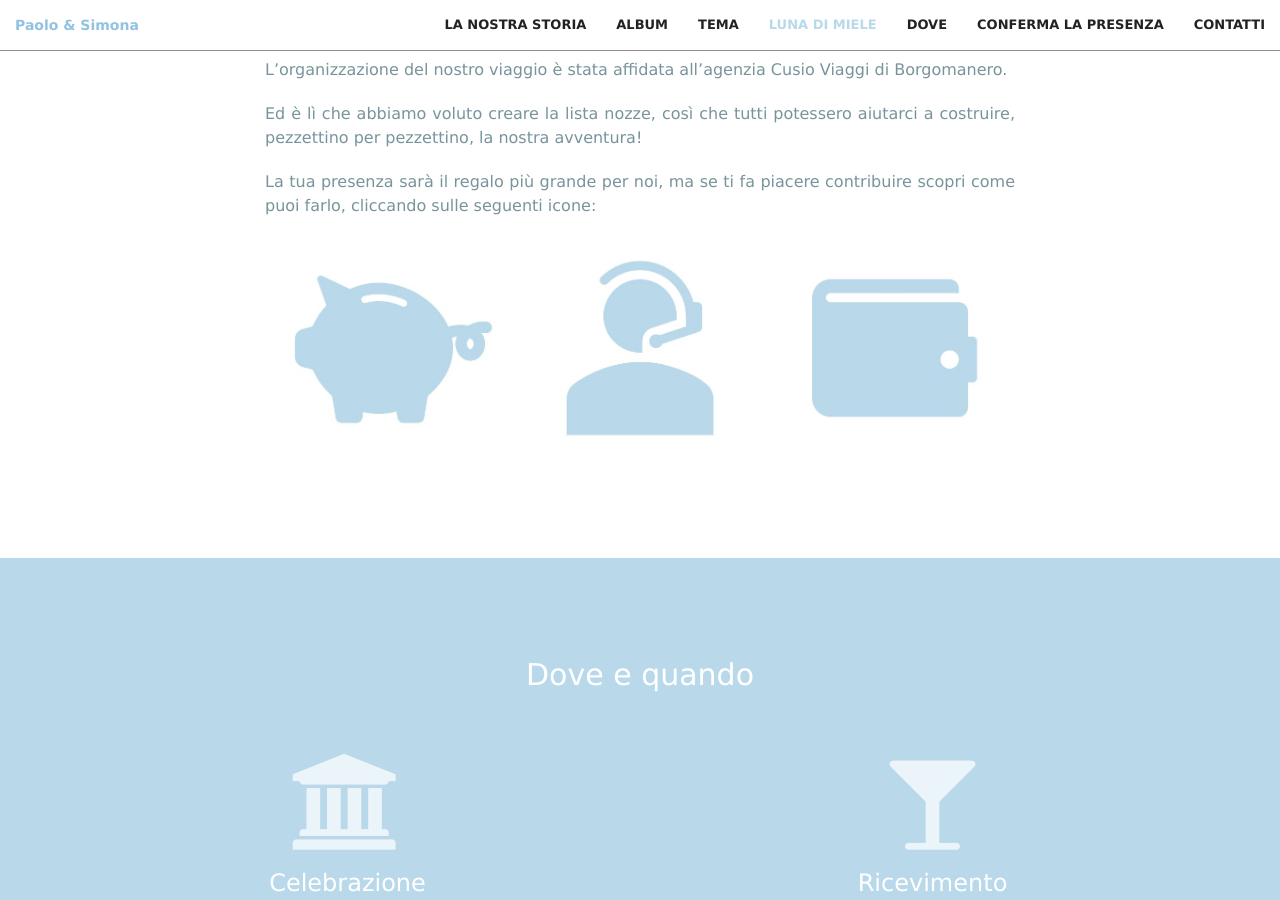
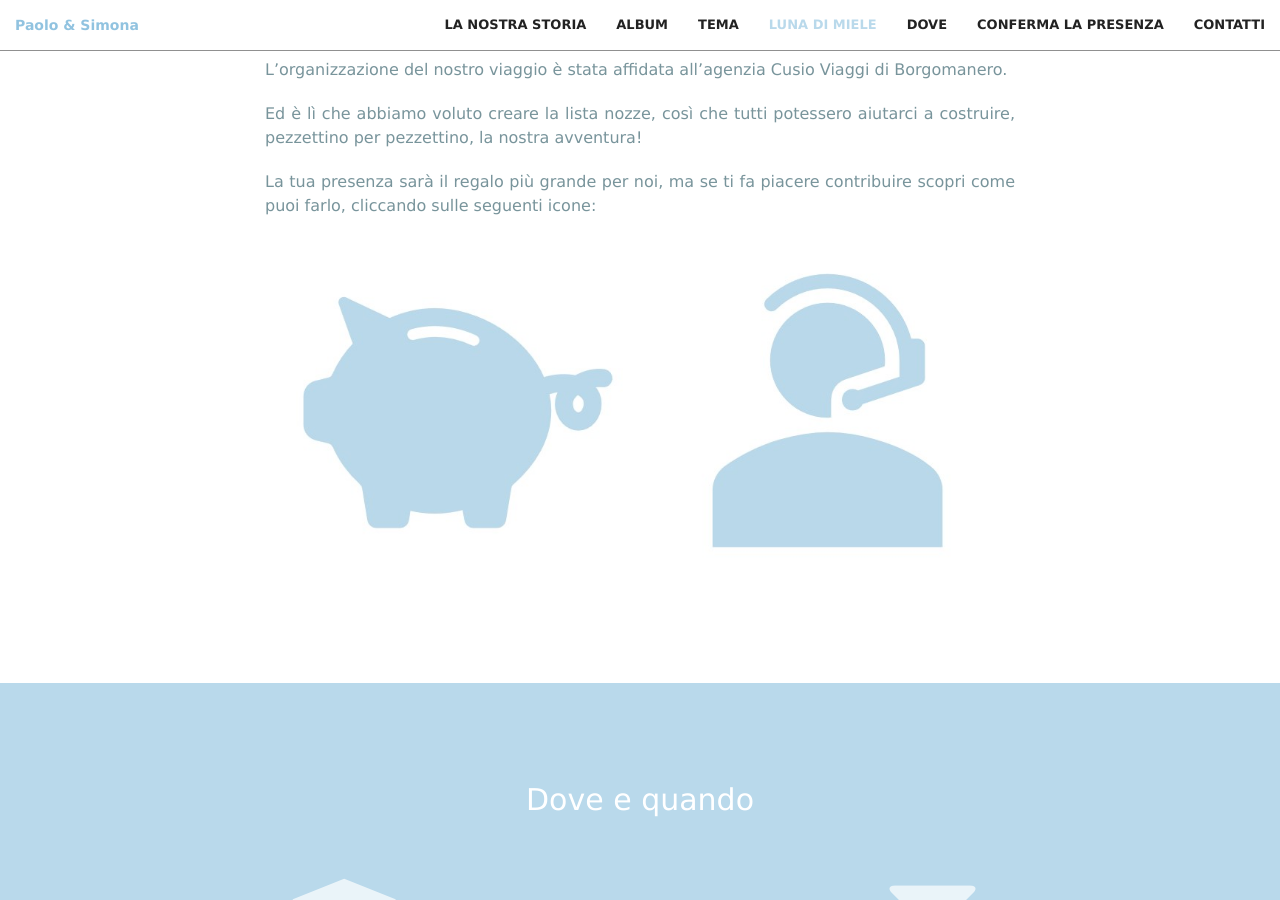
Before and after one commit to simoforzani/simoforzani.github.io, a Jekyll site: the page built from index.html, in a window 1280 px wide and 900 px high, scrolled down 5776 px. Built offline with Jekyll 4.4.1, drawn with Linux system fonts in a browser that asks for light colours.

Commit message:
Added IBAN

```diff
--- a/_includes/viaggio.html
+++ b/_includes/viaggio.html
@@ -49,7 +49,7 @@
             <p class="text-faded text-justify">
                 La tua presenza sarà il regalo più grande per noi, ma se ti fa piacere contribuire scopri come puoi farlo, cliccando sulle seguenti icone:
             </p>
-            <div class="col-lg-4 col-sm-6">
+            <div class="col-lg-6 col-sm-6">
                 <a class="pig-box">
                     <img src="img/bank.jpg" class="img-responsive">
                     <div class="pig-box-caption">
@@ -57,14 +57,15 @@
                             <div class="project-category text-faded">
                                 IBAN
                             </div>
-                            <div class="project-name">
-                                TBA
+                            <div class="project-name text-center">
+                                Cusio Viaggi di Castelli Marilena <br>
+                                IT68S0521645220000000000144
                             </div>
                         </div>
                     </div>
                 </a>
             </div>
-            <div class="col-lg-4 col-sm-6">
+            <div class="col-lg-6 col-sm-6">
                 <a class="pig-box" >
                     <img src="img/agenzia.jpg" class="img-responsive">
                     <div class="pig-box-caption">
@@ -79,7 +80,7 @@
                     </div>
                 </a>
             </div>
-            <div class="col-lg-4 col-sm-6">
+            <!--<div class="col-lg-4 col-sm-6">
                 <a class="pig-box" >
                     <img src="img/bitcoin.jpg" class="img-responsive">
                     <div class="pig-box-caption">
@@ -93,7 +94,7 @@
                         </div>
                     </div>
                 </a>
-            </div>
+            </div>-->
         </div>
     </div>
 
--- a/_sass/_base.scss
+++ b/_sass/_base.scss
@@ -268,7 +268,10 @@
             }
         }
     }
-    &:hover {
+    &:hover,
+    &:focus,
+    &:active
+     {
         .album-box-caption {
             opacity: 1;
         }
```
Also changed, not shown: _includes/aside.html (deleted, +0 -9 lines).
